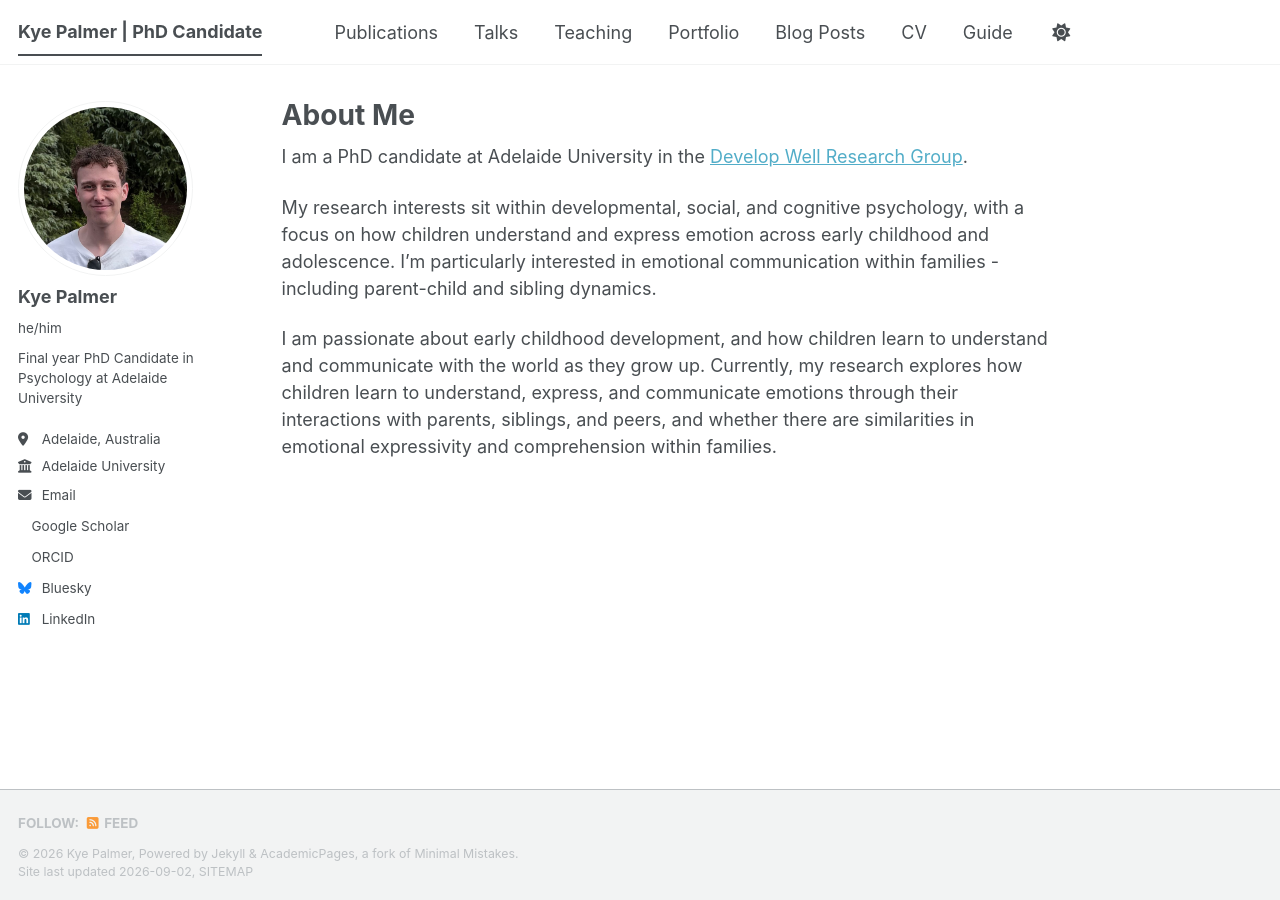
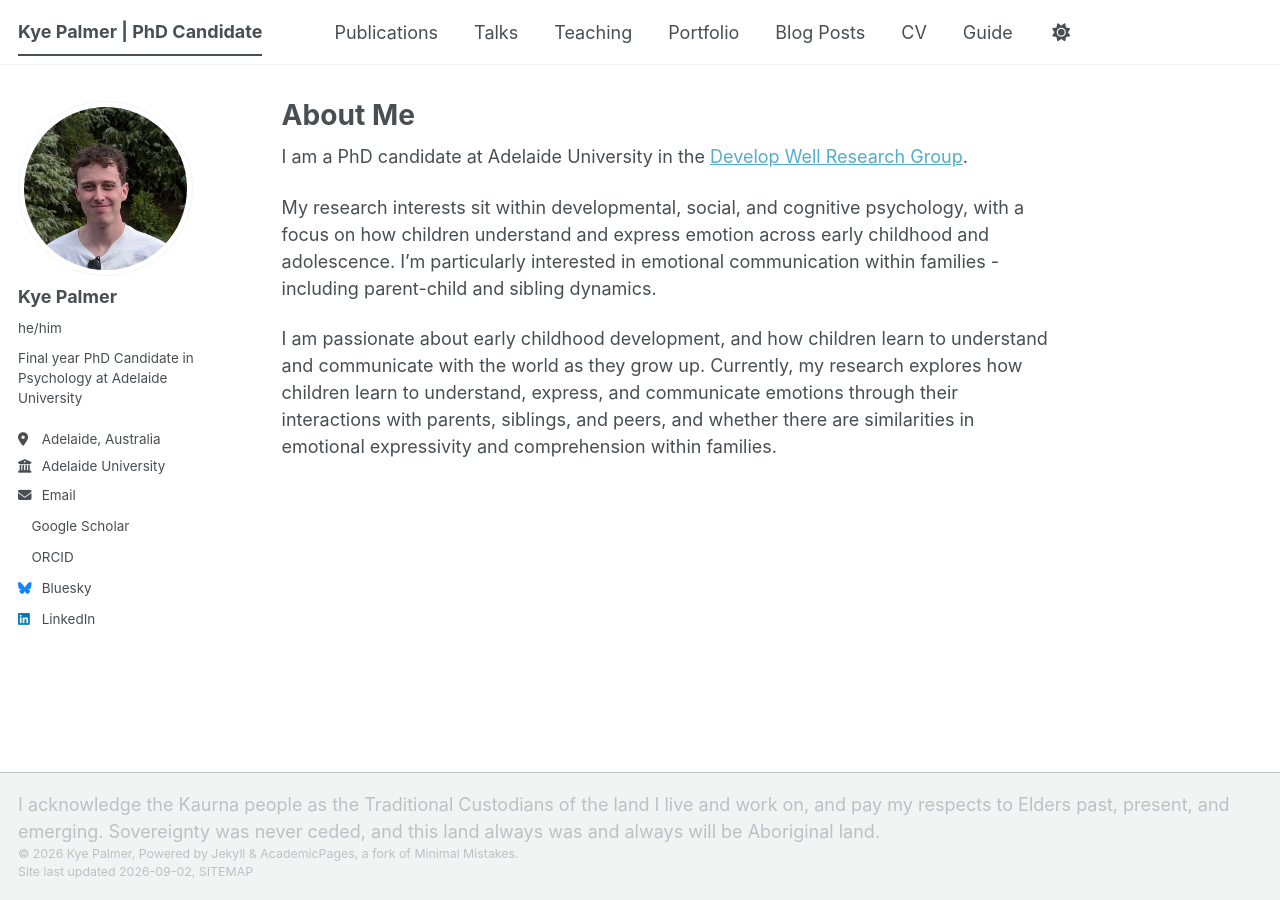
Before and after one commit to kyepalmer/kyepalmer.github.io, a Jekyll site: the page built from _pages/about.md, in a window 1280 px wide. Built offline with Jekyll 4.4.1, drawn with Linux system fonts in a browser that asks for light colours; a style sheet for code colours, icons or effects is not loaded.

Commit message:
added stuff

```diff
--- a/_config.yml
+++ b/_config.yml
@@ -15,7 +15,7 @@ name                     : &name "Kye Palmer"
 description              : &description "Kye Palmer's academic portfolio"   # Update this with a general description of your site, this is the default if not overridden by a page
 url                      : https://kyepalmer.github.io # The base hostname & protocol for your site e.g. "https://[your GitHub username].github.io",
                                                            # or if you already have some other page hosted on Github then use "https://[your GitHub username].github.io/[Your Repo Name]"
-baseurl                  : "" # the subpath of your site, e.g. "/blog"
+baseurl                  :  # the subpath of your site, e.g. "/blog"
 repository               : kyepalmer/kyepalmer.github.io
 
 # Site Author - The following control what appear as part of the author content on the side bar.
--- a/_includes/footer.html
+++ b/_includes/footer.html
@@ -1,23 +1,6 @@
 {% include base_path %}
 
-{% if site.author.github or site.author.bitbucket or site.atom_feed.hide != true %}
-<div class="page__footer-follow">
-  <ul class="social-icons">
-    {% if site.data.ui-text[site.locale].follow_label %}
-      <li><strong>{{ site.data.ui-text[site.locale].follow_label }}</strong></li>
-    {% endif %}
-    {% if site.author.github %}
-      <li><a href="https://github.com/{{ site.author.github }}"><i class="fab fa-github" aria-hidden="true"></i> GitHub</a></li>
-    {% endif %}
-    {% if site.author.bitbucket %}
-      <li><a href="https://bitbucket.org/{{ site.author.bitbucket }}"><i class="fab fa-bitbucket" aria-hidden="true"></i> Bitbucket</a></li>
-    {% endif %}
-    {% if site.atom_feed.hide != true %}
-    <li><a href="{% if site.atom_feed.path %}{{ site.atom_feed.path }}{% else %}{{ base_path }}/feed.xml{% endif %}"><i class="fa fa-fw fa-rss-square" aria-hidden="true"></i> {{ site.data.ui-text[site.locale].feed_label | default: "Feed" }}</a></li>
-    {% endif %}
-  </ul>
-</div>
-{% endif %}
+<body>I acknowledge the Kaurna people as the Traditional Custodians of the land I live and work on, and pay my respects to Elders past, present, and emerging. Sovereignty was never ceded, and this land always was and always will be Aboriginal land.</body>
 
 <div class="page__footer-copyright">
   &copy; {{ site.time | date: '%Y' }} {{ site.name | default: site.title }}, {{ site.data.ui-text[site.locale].powered_by | default: "Powered by" }} <a href="https://jekyllrb.com" rel="nofollow">Jekyll</a> &amp; <a href="https://github.com/academicpages/academicpages.github.io">AcademicPages</a>, a fork of <a href="https://mademistakes.com/work/minimal-mistakes-jekyll-theme/" rel="nofollow">Minimal Mistakes</a>.<br />
```
